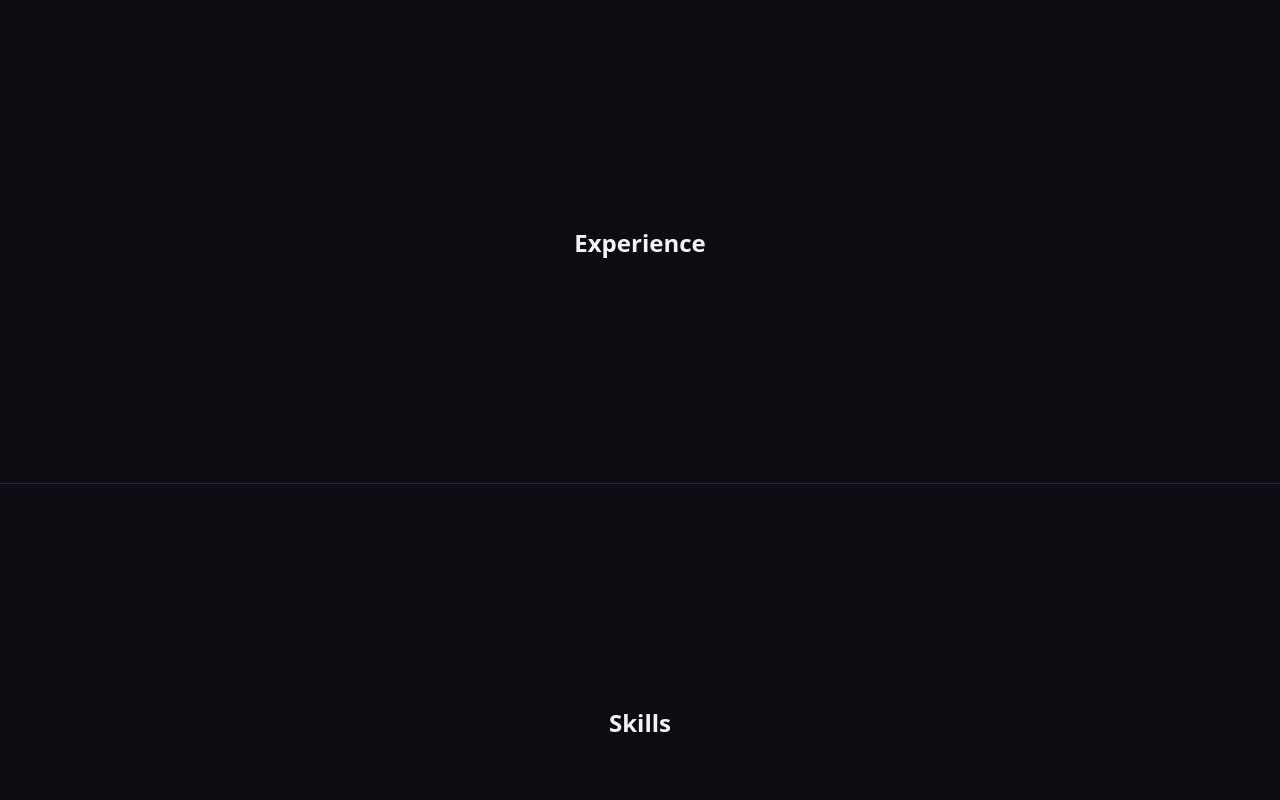
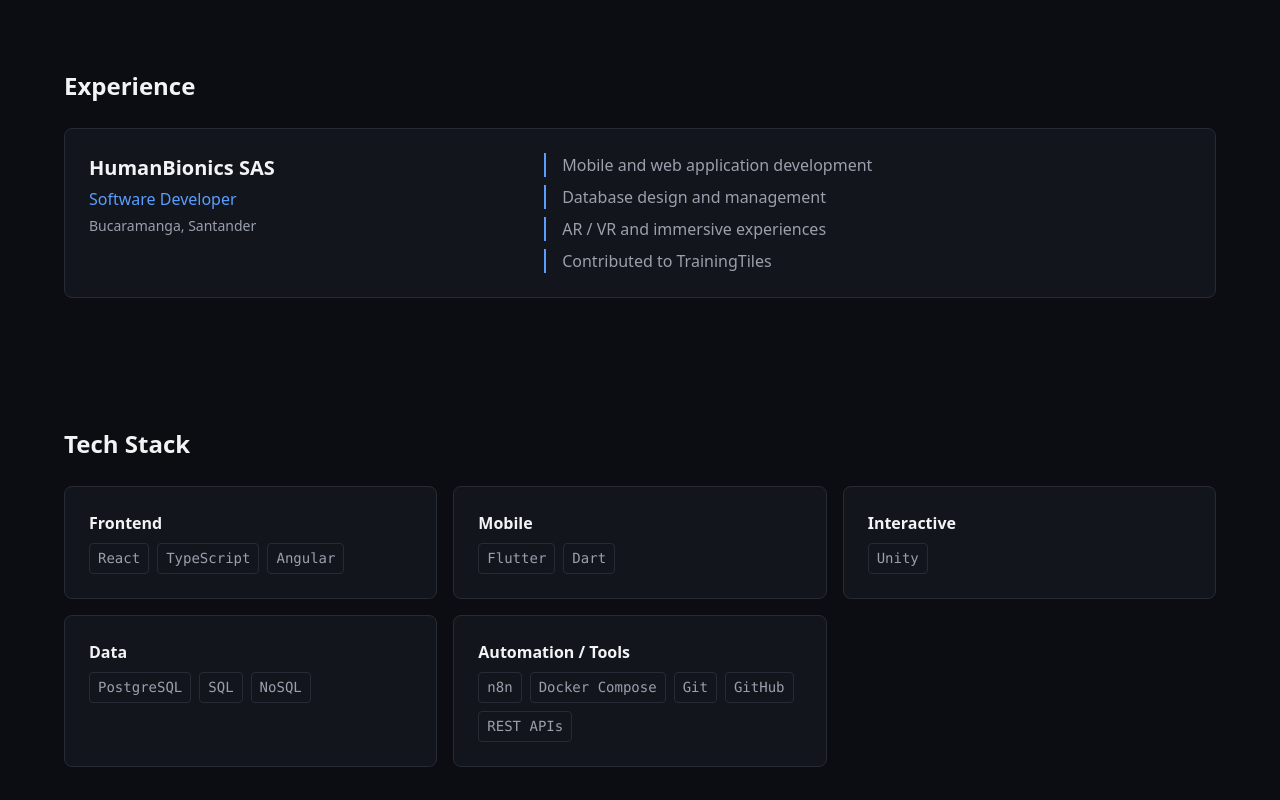
Before and after one commit to Jhernandez362/portfolio, a React (Vite) app: page / in a window 1280 px wide. Shown: the part 2620-3420 px from the top of the page. Built offline with nearby package versions, Linux system fonts and the light colour scheme.

Commit message:
feat: :sparkles: add experience and tech stack bento sections

```diff
--- a/src/App.tsx
+++ b/src/App.tsx
@@ -4,13 +4,11 @@ import Hero from './sections/Hero'
 import About from './sections/About'
 import Work from './sections/Work'
 import TalentFlow from './sections/TalentFlow'
+import Experience from './sections/Experience'
+import Skills from './sections/Skills'
 import './App.css'
 
-const PLACEHOLDER_SECTIONS = [
-  { id: 'experience', label: 'Experience' },
-  { id: 'skills', label: 'Skills' },
-  { id: 'contact', label: 'Contact' },
-]
+const PLACEHOLDER_SECTIONS = [{ id: 'contact', label: 'Contact' }]
 
 function App() {
   return (
@@ -21,6 +19,8 @@ function App() {
         <About />
         <Work />
         <TalentFlow />
+        <Experience />
+        <Skills />
         {PLACEHOLDER_SECTIONS.map((section) => (
           <section
             key={section.id}
--- /dev/null
+++ b/src/data/experience.ts
@@ -0,0 +1,22 @@
+export const TECH_STACK = [
+  { category: 'Frontend', items: ['React', 'TypeScript', 'Angular'] },
+  { category: 'Mobile', items: ['Flutter', 'Dart'] },
+  { category: 'Interactive', items: ['Unity'] },
+  { category: 'Data', items: ['PostgreSQL', 'SQL', 'NoSQL'] },
+  {
+    category: 'Automation / Tools',
+    items: ['n8n', 'Docker Compose', 'Git', 'GitHub', 'REST APIs'],
+  },
+]
+
+export const EXPERIENCE = {
+  company: 'HumanBionics SAS',
+  role: 'Software Developer',
+  location: 'Bucaramanga, Santander',
+  highlights: [
+    'Mobile and web application development',
+    'Database design and management',
+    'AR / VR and immersive experiences',
+    'Contributed to TrainingTiles',
+  ],
+}
--- /dev/null
+++ b/src/sections/Experience.css
@@ -0,0 +1,63 @@
+.experience {
+  max-width: 1200px;
+  margin: 0 auto;
+  padding: var(--space-2xl) var(--space-lg);
+}
+
+.experience__heading {
+  margin: 0 0 var(--space-lg);
+}
+
+.experience__card {
+  display: grid;
+  grid-template-columns: 1fr;
+  gap: var(--space-lg);
+  padding: var(--space-lg);
+  border: var(--border-width) solid var(--color-border);
+  border-radius: var(--border-radius-md);
+  background-color: var(--color-bg-elevated);
+}
+
+.experience__header {
+  display: flex;
+  flex-direction: column;
+  gap: var(--space-xs);
+}
+
+.experience__company {
+  margin: 0;
+  font-size: var(--font-size-lg);
+}
+
+.experience__role {
+  margin: 0;
+  color: var(--color-accent);
+}
+
+.experience__location {
+  margin: 0;
+  color: var(--color-text-muted);
+  font-size: var(--font-size-sm);
+}
+
+.experience__highlights {
+  display: flex;
+  flex-direction: column;
+  gap: var(--space-sm);
+  margin: 0;
+  padding: 0;
+  list-style: none;
+}
+
+.experience__highlights li {
+  padding-left: var(--space-md);
+  border-left: 2px solid var(--color-accent);
+  color: var(--color-text-muted);
+}
+
+@media (min-width: 700px) {
+  .experience__card {
+    grid-template-columns: 1fr 1.5fr;
+    align-items: start;
+  }
+}
--- /dev/null
+++ b/src/sections/Experience.tsx
@@ -0,0 +1,26 @@
+import { EXPERIENCE } from '../data/experience'
+import './Experience.css'
+
+function Experience() {
+  return (
+    <section id="experience" className="experience">
+      <h2 className="experience__heading">Experience</h2>
+
+      <article className="experience__card">
+        <header className="experience__header">
+          <h3 className="experience__company">{EXPERIENCE.company}</h3>
+          <p className="experience__role">{EXPERIENCE.role}</p>
+          <p className="experience__location">{EXPERIENCE.location}</p>
+        </header>
+
+        <ul className="experience__highlights">
+          {EXPERIENCE.highlights.map((highlight) => (
+            <li key={highlight}>{highlight}</li>
+          ))}
+        </ul>
+      </article>
+    </section>
+  )
+}
+
+export default Experience
--- /dev/null
+++ b/src/sections/Skills.css
@@ -0,0 +1,57 @@
+.skills {
+  max-width: 1200px;
+  margin: 0 auto;
+  padding: var(--space-2xl) var(--space-lg);
+}
+
+.skills__heading {
+  margin: 0 0 var(--space-lg);
+}
+
+.skills__grid {
+  display: grid;
+  grid-template-columns: 1fr;
+  gap: var(--space-md);
+}
+
+.skills__category {
+  padding: var(--space-lg);
+  border: var(--border-width) solid var(--color-border);
+  border-radius: var(--border-radius-md);
+  background-color: var(--color-bg-elevated);
+}
+
+.skills__category h3 {
+  margin: 0 0 var(--space-sm);
+  font-size: var(--font-size-base);
+}
+
+.skills__category ul {
+  display: flex;
+  flex-wrap: wrap;
+  gap: var(--space-sm);
+  margin: 0;
+  padding: 0;
+  list-style: none;
+}
+
+.skills__category li {
+  padding: var(--space-xs) var(--space-sm);
+  border: var(--border-width) solid var(--color-border);
+  border-radius: var(--border-radius-sm);
+  color: var(--color-text-muted);
+  font-family: var(--font-family-mono);
+  font-size: var(--font-size-sm);
+}
+
+@media (min-width: 600px) {
+  .skills__grid {
+    grid-template-columns: repeat(2, 1fr);
+  }
+}
+
+@media (min-width: 1000px) {
+  .skills__grid {
+    grid-template-columns: repeat(3, 1fr);
+  }
+}
--- /dev/null
+++ b/src/sections/Skills.tsx
@@ -0,0 +1,25 @@
+import { TECH_STACK } from '../data/experience'
+import './Skills.css'
+
+function Skills() {
+  return (
+    <section id="skills" className="skills">
+      <h2 className="skills__heading">Tech Stack</h2>
+
+      <div className="skills__grid">
+        {TECH_STACK.map((group) => (
+          <div className="skills__category" key={group.category}>
+            <h3>{group.category}</h3>
+            <ul aria-label={`${group.category} technologies`}>
+              {group.items.map((item) => (
+                <li key={item}>{item}</li>
+              ))}
+            </ul>
+          </div>
+        ))}
+      </div>
+    </section>
+  )
+}
+
+export default Skills
```
